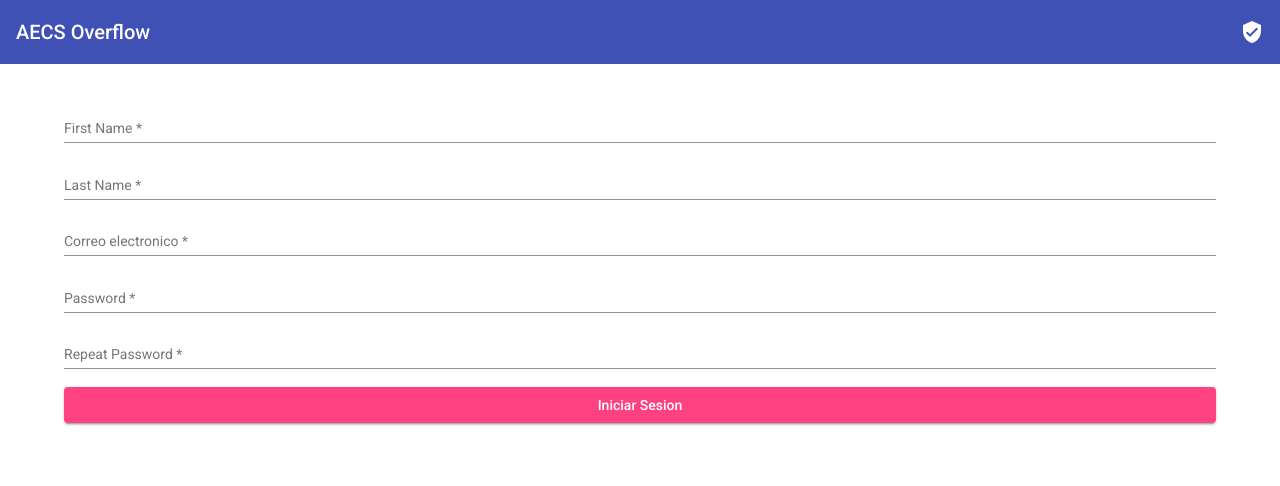
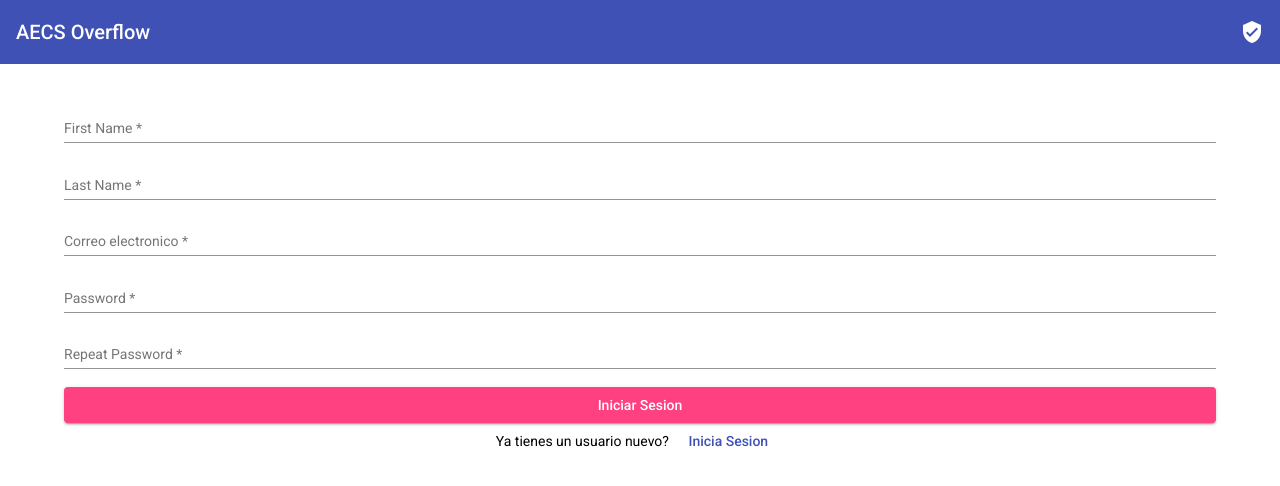
Before and after one commit to anibal-corral/aecs-overflow, an Angular app in the folder aecs-overflow/: page /signup in a window 1280 px wide. Shown: the top 486 px of the page. Built offline with nearby package versions, Linux system fonts and the light colour scheme; what ngx-moment would draw is missing.

Commit message:
Agrega la logica para que un usuario pueda registrarse.

```diff
--- a/aecs-overflow/src/app/auth/signin-screen.component.html
+++ b/aecs-overflow/src/app/auth/signin-screen.component.html
@@ -19,4 +19,9 @@ id="email"
       >
       </mat-form-field>
       <button mat-raised-button color="accent" type="submit">Iniciar Sesion</button>
+
+<p style="text-align:center">
+Eres nuevo?
+<a mat-button color="primary"[routerLink]="['/signup']">Create User</a>
+</p>
 </form>
--- a/aecs-overflow/src/app/auth/signupscreen.component.html
+++ b/aecs-overflow/src/app/auth/signupscreen.component.html
@@ -45,4 +45,8 @@ id="email"
         >
         </mat-form-field>
       <button mat-raised-button color="accent" type="submit">Iniciar Sesion</button>
+      <p style="text-align:center">
+      Ya tienes un usuario nuevo?
+      <a mat-button color="primary"[routerLink]="['/signin']">Inicia Sesion</a>
+      </p>
 </form>
```
